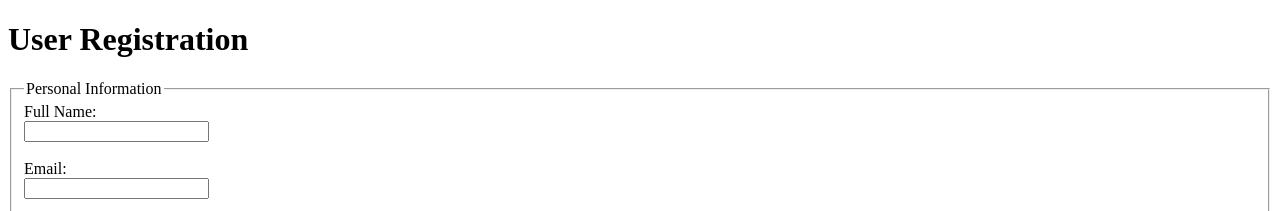
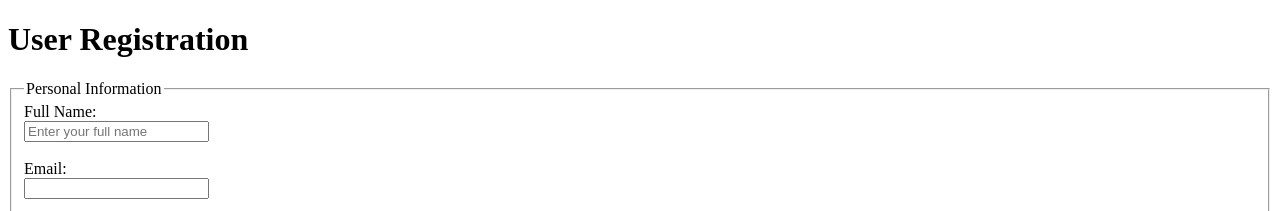
Before and after one commit to mariamdahman2023-ai/registration-form, a plain HTML site: page index.html in a window 1280 px wide. Shown: the top 211 px of the page. Drawn offline with Linux system fonts and the light colour scheme.

Commit message:
Update index.html

```diff
--- a/index.html
+++ b/index.html
@@ -18,7 +18,7 @@
             <legend>Personal Information</legend>
 
             <label for="fullname">Full Name:</label><br>
-            <input type="text" id="fullname" name="fullname" required minlength="3">
+            <input type="text" id="fullname" name="fullname" nam="fullname" placeholder="Enter your full name" required>
             <br><br>
 
             <label for="email">Email:</label><br>
```
